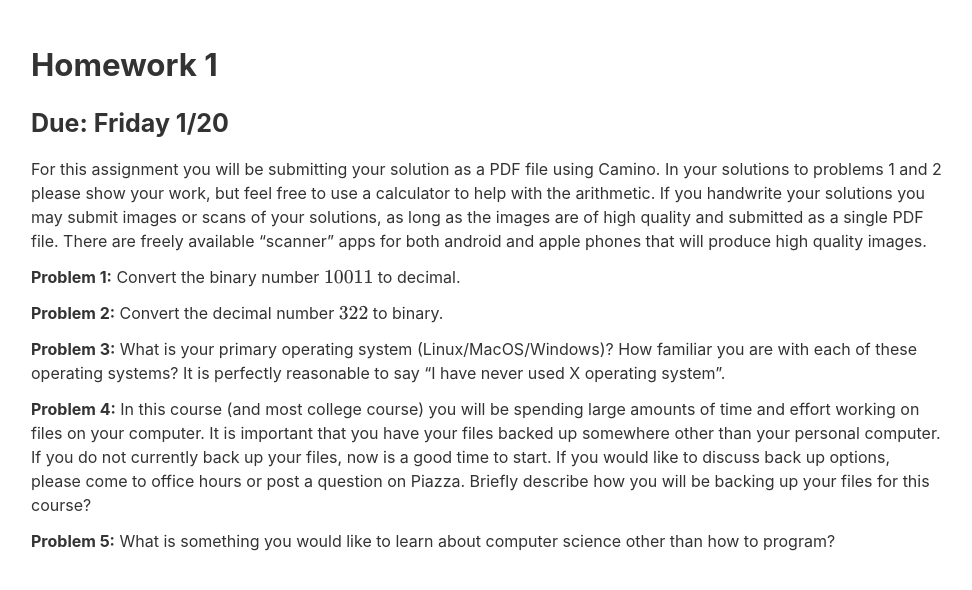
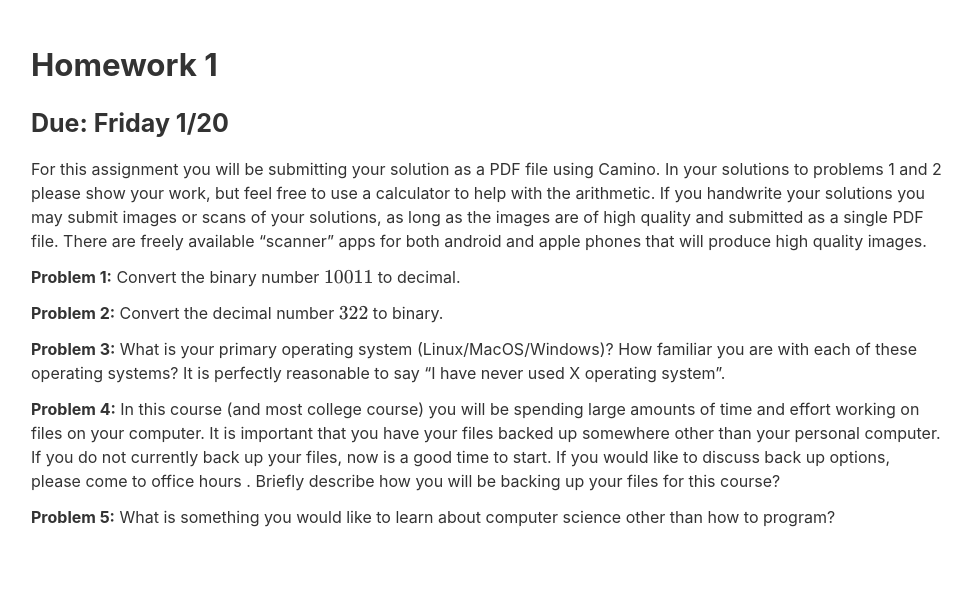
Before and after one commit to jacksonjw12/mbannister.github.io, a Jekyll site: the page built from _teaching/10-w17/Homework/Homework01.md, in a window 1280 px wide. Shown: the top 590 px of the page, without its empty margins (153-1125 px from the left). Built offline with Jekyll 4.4.1, drawn with Linux system fonts in a browser that asks for light colours; formulas are drawn with MathJax 3.

Commit message:
No longer using Piazza

```diff
--- a/_teaching/10-w17/Homework/Homework01.md
+++ b/_teaching/10-w17/Homework/Homework01.md
@@ -29,7 +29,7 @@ large amounts of time and effort working on files on your computer. It is
 important that you have your files backed up somewhere other than your personal
 computer. If you do not currently back up your files, now is a good time to
 start. If you would like to discuss back up options, please come to office hours
-or post a question on Piazza. Briefly describe how you will be backing up your
+. Briefly describe how you will be backing up your
 files for this course?
 
 __Problem 5:__ What is something you would like to learn about computer science
```
Also changed, not shown: _teaching/10-w17/Homework/Homework02.md (+1 -1 lines), _teaching/10-w17/Homework/Homework03.md (+1 -1 lines).
